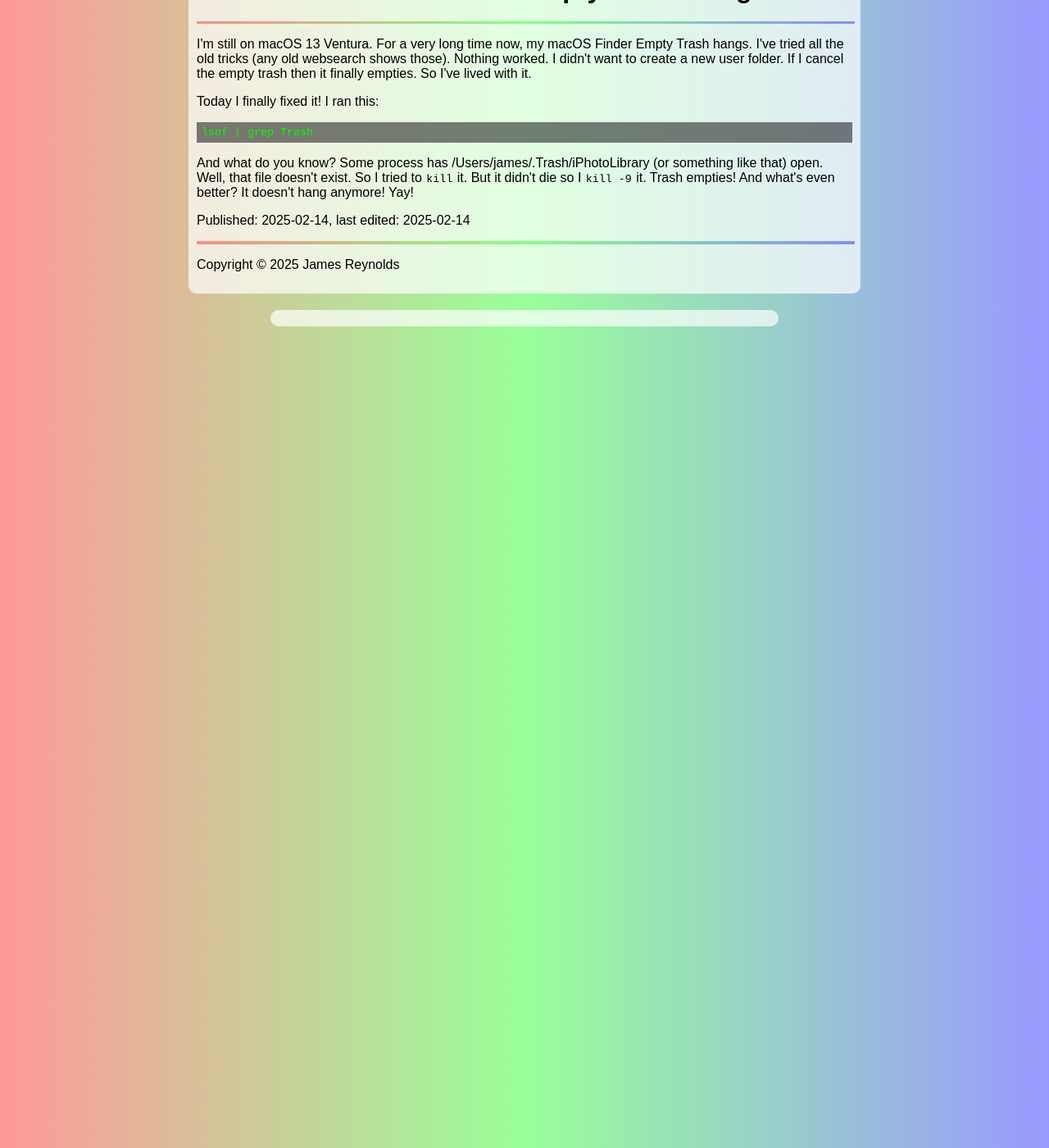
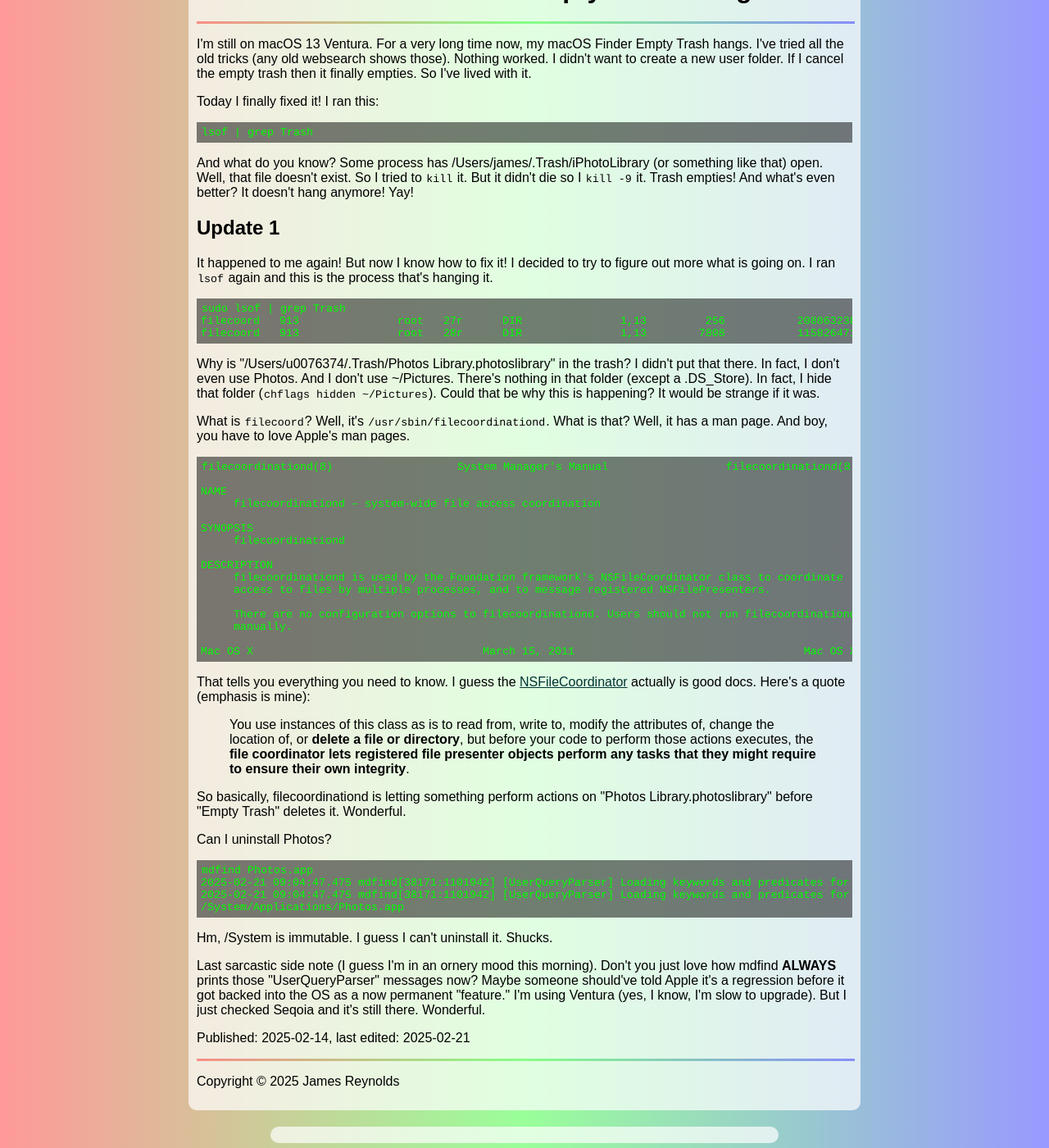
Before and after one commit to magnusviri/magnusviri.com, a Jekyll site: the page built from _posts/2025-02-14-how-to-fix-macos-finder-empty-trash-hang.md, in a window 1280 px wide and 1400 px high, scrolled down 208 px. Shown: the whole window at 82% size. Built offline with Jekyll 4.4.1, drawn with Linux system fonts in a browser that asks for light colours; comment, search, counter and statistics services are not loaded.

Commit message:
Update 2025-02-14-how-to-fix-macos-finder-empty-trash-hang.md

````diff
--- a/_posts/2025-02-14-how-to-fix-macos-finder-empty-trash-hang.md
+++ b/_posts/2025-02-14-how-to-fix-macos-finder-empty-trash-hang.md
@@ -2,7 +2,7 @@
 layout:     default
 title:      How to Fix macOS Finder Empty Trash Hang
 date:       2025-02-14
-editdate:   2025-02-14
+editdate:   2025-02-21
 categories: MacAdmin
 disqus_id:  how-to-fix-macos-finder-empty-trash-hang.html
 ---
@@ -16,3 +16,55 @@ lsof | grep Trash
 ```
 
 And what do you know? Some process has /Users/james/.Trash/iPhotoLibrary (or something like that) open. Well, that file doesn't exist. So I tried to `kill` it. But it didn't die so I `kill -9` it. Trash empties! And what's even better? It doesn't hang anymore! Yay!
+
+## Update 1
+
+It happened to me again! But now I know how to fix it! I decided to try to figure out more what is going on. I ran `lsof` again and this is the process that's hanging it.
+
+```
+sudo lsof | grep Trash
+filecoord   913               root   27r      DIR               1,13         256           208863238 /Users/u0076374/.Trash/Photos Library.photoslibrary
+filecoord   913               root   28r      DIR               1,13        7808           115826471 /Users/u0076374/.Trash
+```
+
+Why is "/Users/u0076374/.Trash/Photos Library.photoslibrary" in the trash? I didn't put that there. In fact, I don't even use Photos. And I don't use ~/Pictures. There's nothing in that folder (except a .DS_Store). In fact, I hide that folder (`chflags hidden ~/Pictures`). Could that be why this is happening? It would be strange if it was.
+
+What is `filecoord`? Well, it's `/usr/sbin/filecoordinationd`. What is that? Well, it has a man page. And boy, you have to love Apple's man pages.
+
+```
+filecoordinationd(8)                   System Manager's Manual                  filecoordinationd(8)
+
+NAME
+     filecoordinationd – system-wide file access coordination
+
+SYNOPSIS
+     filecoordinationd
+
+DESCRIPTION
+     filecoordinationd is used by the Foundation framework's NSFileCoordinator class to coordinate
+     access to files by multiple processes, and to message registered NSFilePresenters.
+
+     There are no configuration options to filecoordinationd. Users should not run filecoordinationd
+     manually.
+
+Mac OS X                                   March 15, 2011                                   Mac OS X
+```
+
+That tells you everything you need to know. I guess the [NSFileCoordinator](https://developer.apple.com/documentation/foundation/nsfilecoordinator) actually is good docs. Here's a quote (emphasis is mine):
+
+> You use instances of this class as is to read from, write to, modify the attributes of, change the location of, or **delete a file or directory**, but before your code to perform those actions executes, the **file coordinator lets registered file presenter objects perform any tasks that they might require to ensure their own integrity**.
+
+So basically, filecoordinationd is letting something perform actions on "Photos Library.photoslibrary" before "Empty Trash" deletes it. Wonderful.
+
+Can I uninstall Photos?
+
+```
+mdfind Photos.app
+2025-02-21 09:04:47.475 mdfind[38171:1101942] [UserQueryParser] Loading keywords and predicates for locale "en_US"
+2025-02-21 09:04:47.475 mdfind[38171:1101942] [UserQueryParser] Loading keywords and predicates for locale "en"
+/System/Applications/Photos.app
+```
+
+Hm, /System is immutable. I guess I can't uninstall it. Shucks.
+
+Last sarcastic side note (I guess I'm in an ornery mood this morning). Don't you just love how mdfind **ALWAYS** prints those "UserQueryParser" messages now? Maybe someone should've told Apple it's a regression before it got backed into the OS as a now permanent "feature." I'm using Ventura (yes, I know, I'm slow to upgrade). But I just checked Seqoia and it's still there. Wonderful.
````
